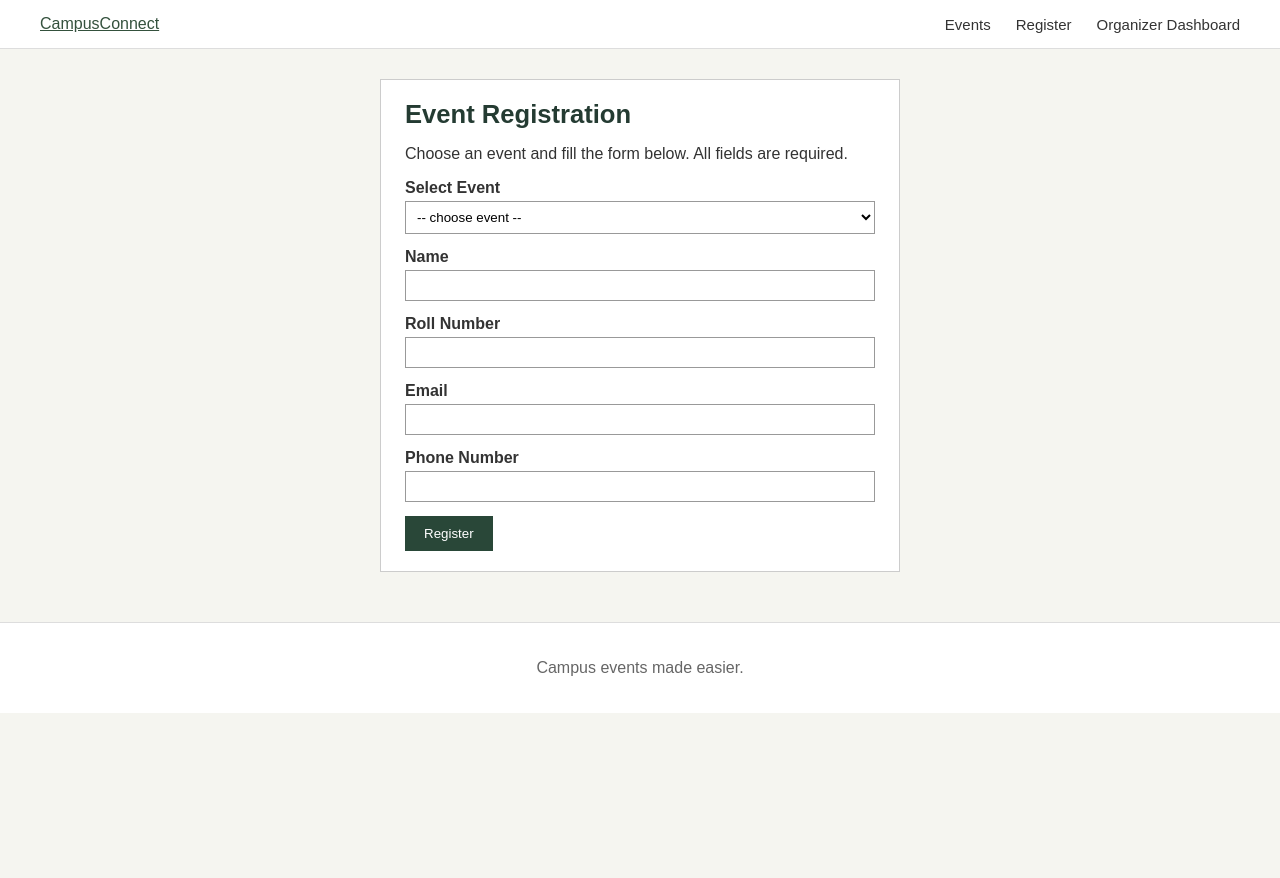
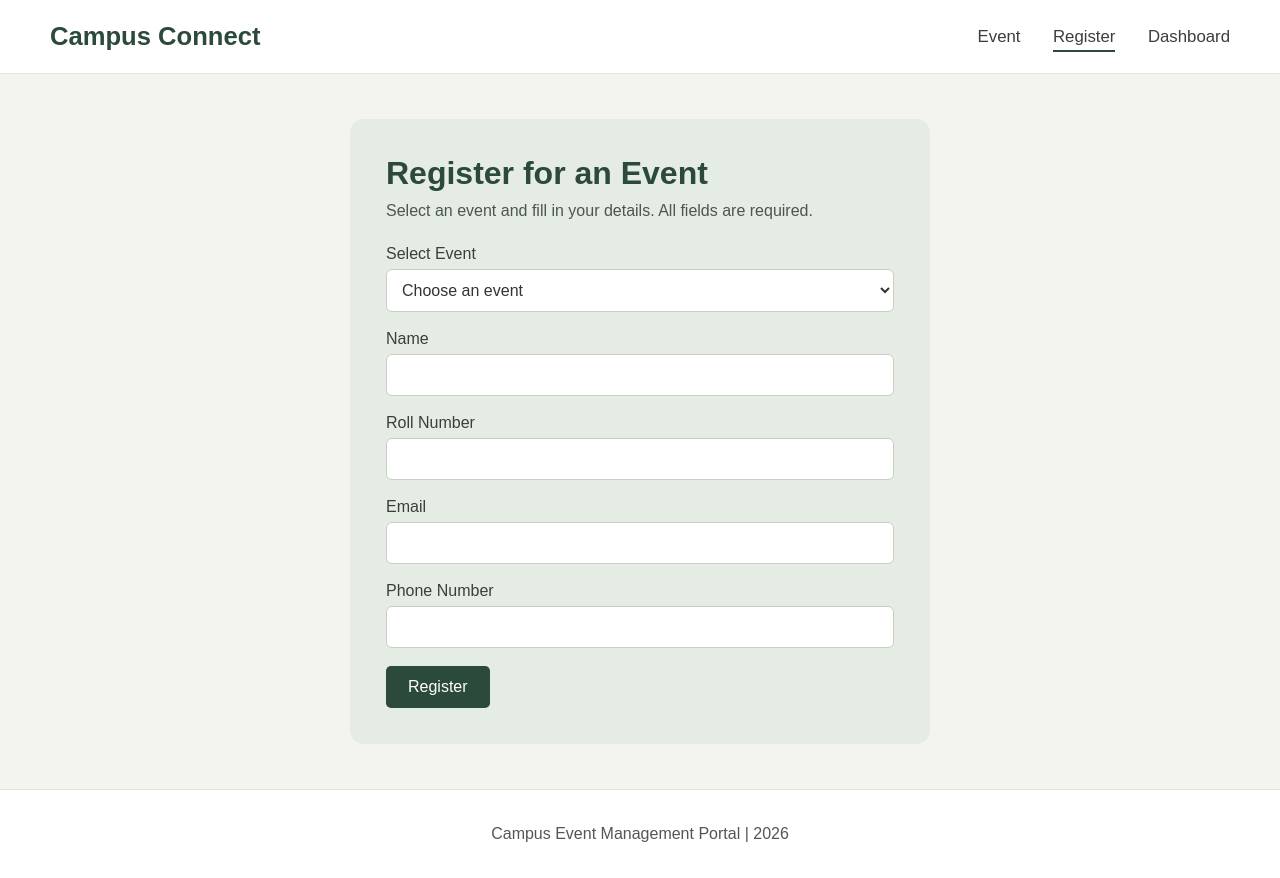
Before and after one commit to AyMi-2025/CSE326_Project, a plain HTML site: page register.html in a window 1280 px wide. Before the commit the page ends 800 px from the top, so only its background shows below. Drawn offline with Linux system fonts and the light colour scheme; a script that the page names is missing.

Commit message:
Updated the Navbar

```diff
--- a/dashboard.css
+++ b/dashboard.css
@@ -49,7 +49,7 @@ select {
     display: flex;
     align-items: center;
     justify-content: space-between;
-    gap: 24px;
+    gap: 50px;
 }
 
 .brand {
@@ -59,34 +59,15 @@ select {
     letter-spacing: -0.03em;
 }
 
-.nav-links {
-    display: flex;
-    align-items: center;
-    flex-wrap: wrap;
-    gap: 8px;
+.nav-links a {
+    margin-left: 28px;
+    font-size: 1.05rem;
+    padding-bottom: 4px;
 }
 
-.nav-links a {
-    display: inline-block;
-    padding: 9px 13px;
-
-    border-radius: 7px;
-    color: #555e58;
-    font-size: 0.94rem;
-
-    transition: background-color 160ms ease,
-                color 160ms ease;
-}
-
-.nav-links a:hover {
-    background: #eef2ec;
-    color: #243b32;
-}
-
-.nav-links a[aria-current="page"] {
-    background: #e8eee7;
-    color: #243b32;
-    font-weight: 600;
+.nav-links a:hover,
+.nav-links a.active {
+    border-bottom: 2px solid #2b4a3a;
 }
 
 
--- a/register.css
+++ b/register.css
@@ -1,112 +1,203 @@
-/* register.css - registration page */
+/* register.css - registration page (light theme, same look as index page) */
+
+* {
+    box-sizing: border-box;
+}
+
+body {
+    margin: 0;
+    background: #f4f4ee;
+    color: #3a3f3b;
+    font-family: Arial, Helvetica, sans-serif;
+    min-height: 100vh;
+    display: flex;
+    flex-direction: column;
+}
+
+a {
+    color: inherit;
+    text-decoration: none;
+}
+
+/* navbar */
+.navbar {
+    display: flex;
+    justify-content: space-between;
+    align-items: center;
+    padding: 22px 50px;
+    background: #ffffff;
+    border-bottom: 1px solid #e3e3dc;
+}
+
+.logo {
+    font-size: 1.6rem;
+    font-weight: bold;
+    color: #2b4a3a;
+}
+
+.nav-links a {
+    margin-left: 28px;
+    font-size: 1.05rem;
+    padding-bottom: 4px;
+}
+
+.nav-links a:hover,
+.nav-links a.active {
+    border-bottom: 2px solid #2b4a3a;
+}
+
+/* main part */
+main {
+    flex: 1;
+    width: 100%;
+    max-width: 620px;
+    margin: 0 auto;
+    padding: 45px 20px;
+}
+
+.hero-box {
+    background: #e5ece3;
+    padding: 36px;
+    border-radius: 14px;
+}
+
+.hero-box h1 {
+    margin: 0 0 10px;
+    font-size: 2rem;
+    color: #2b4a3a;
+}
+
+.sub-text {
+    margin: 0 0 25px;
+    color: #4d554f;
+}
 
 .hidden {
     display: none;
 }
 
-.reg-wrap {
-    max-width: 520px;
-    margin: 30px auto 50px;
-    padding: 20px 24px;
-    background: #ffffff;
-    border: 1px solid #cccccc;
-}
-
-.reg-wrap h1 {
-    margin: 0 0 8px;
-    font-size: 1.6rem;
-    color: #243b32;
-}
-
-.reg-wrap h2 {
-    margin: 0 0 8px;
-    font-size: 1.4rem;
-    color: #243b32;
-}
-
+/* form */
 .field {
-    margin-bottom: 14px;
+    margin-bottom: 18px;
 }
 
 .field label {
     display: block;
-    margin-bottom: 4px;
-    font-weight: bold;
+    margin-bottom: 6px;
 }
 
 .field input,
 .field select {
     width: 100%;
-    padding: 7px;
-    border: 1px solid #999999;
+    padding: 11px;
     background: #ffffff;
+    color: #333333;
+    border: 1px solid #c9cfc7;
+    border-radius: 6px;
+    font-size: 1rem;
 }
 
 .field input:focus,
 .field select:focus {
-    outline: 2px solid #294738;
+    outline: none;
+    border-color: #2b4a3a;
 }
 
 .field.invalid input,
 .field.invalid select {
-    border-color: red;
+    border-color: #c0392b;
 }
 
 .error {
     display: block;
-    color: red;
-    font-size: 0.85rem;
+    margin-top: 5px;
+    color: #c0392b;
+    font-size: 0.88rem;
 }
 
 #seatInfo {
     display: block;
-    margin-top: 3px;
-    color: #444444;
+    margin-top: 5px;
+    color: #5d665f;
 }
 
 #seatInfo.full {
-    color: red;
+    color: #c0392b;
 }
 
-.submit-button {
-    padding: 9px 18px;
-    border: 1px solid #294738;
-    background: #294738;
+/* button */
+.btn {
+    padding: 12px 22px;
+    background: #2b4a3a;
     color: #ffffff;
+    border: none;
+    border-radius: 5px;
+    font-size: 1rem;
     cursor: pointer;
 }
 
-.submit-button:hover {
-    background: #1f392c;
+.btn:hover {
+    background: #1f3a2c;
 }
 
-/* confirmation slip */
-.slip table {
+/* confirmation table */
+table {
     width: 100%;
-    margin: 14px 0 18px;
+    margin-bottom: 22px;
     border-collapse: collapse;
 }
 
-.slip th,
-.slip td {
-    padding: 7px 9px;
-    border: 1px solid #bbbbbb;
+th,
+td {
+    padding: 10px;
     text-align: left;
+    border-bottom: 1px solid #c8d3c6;
 }
 
-.slip th {
+th {
     width: 35%;
-    background: #eeeeee;
+    color: #4d554f;
+    font-weight: normal;
 }
 
-.slip a {
-    color: #294738;
+.back-link {
+    display: inline-block;
+    margin-left: 18px;
+    color: #2b4a3a;
     text-decoration: underline;
 }
 
+/* footer */
+.footer {
+    padding: 35px 20px;
+    text-align: center;
+    background: #ffffff;
+    border-top: 1px solid #e3e3dc;
+    color: #555555;
+}
+
+.footer p {
+    margin: 0;
+}
+
 @media (max-width: 600px) {
-    .reg-wrap {
-        margin: 15px auto 30px;
-        padding: 15px;
+    .navbar {
+        flex-direction: column;
+        align-items: flex-start;
+        gap: 10px;
+        padding: 16px 20px;
+    }
+
+    .nav-links a {
+        margin: 0 18px 0 0;
+    }
+
+    .hero-box {
+        padding: 24px 20px;
+    }
+
+    .back-link {
+        display: block;
+        margin: 15px 0 0;
     }
 }
--- a/register.html
+++ b/register.html
@@ -3,36 +3,31 @@
 <head>
     <meta charset="UTF-8">
     <meta name="viewport" content="width=device-width, initial-scale=1.0">
-    <title>Register - CampusConnect</title>
-    <link rel="stylesheet" href="style.css">
+    <title>Register - Campus Connect</title>
     <link rel="stylesheet" href="register.css">
 </head>
 <body>
-    <header class="site-header">
-        <nav class="navbar" aria-label="Main navigation">
-            <a class="brand" href="index.html">CampusConnect</a>
+    <header class="navbar">
+        <a class="logo" href="index.html">Campus Connect</a>
 
-            <div class="nav-links">
-                <a href="index.html">Events</a>
-                <a href="register.html" aria-current="page">Register</a>
-                <a href="dashboard.html">Organizer Dashboard</a>
-            </div>
+        <nav class="nav-links">
+            <a href="index.html">Event</a>
+            <a href="register.html" class="active">Register</a>
+            <a href="dashboard.html">Dashboard</a>
         </nav>
     </header>
 
     <main>
-        <div class="reg-wrap">
-
-            <div id="formSection">
-                <h1>Event Registration</h1>
-                <p>Choose an event and fill the form below. All fields are required.</p>
+        <section class="hero-box" id="formSection">
+            <h1>Register for an Event</h1>
+            <p class="sub-text">Select an event and fill in your details. All fields are required.</p>
 
             <form id="registerForm" novalidate>
 
                 <div class="field">
                     <label for="eventSelect">Select Event</label>
                     <select id="eventSelect">
-                            <option value="">-- choose event --</option>
+                        <option value="">Choose an event</option>
                     </select>
                     <small id="seatInfo"></small>
                     <span class="error" id="eventError"></span>
@@ -62,15 +57,15 @@
                     <span class="error" id="phoneError"></span>
                 </div>
 
-                    <button type="submit" class="submit-button">Register</button>
+                <button type="submit" class="btn">Register</button>
 
             </form>
-            </div>
+        </section>
 
         <!-- shown after successful registration -->
-            <div class="slip hidden" id="confirmation">
-                <h2>Registration Confirmed</h2>
-                <p>Your seat has been booked. Details are given below.</p>
+        <section class="hero-box hidden" id="confirmation">
+            <h1>Registration Confirmed</h1>
+            <p class="sub-text">Your seat has been booked. Details are given below.</p>
 
             <table>
                 <tr><th>Event</th><td id="slipEvent"></td></tr>
@@ -82,15 +77,13 @@
                 <tr><th>Phone</th><td id="slipPhone"></td></tr>
             </table>
 
-                <button type="button" id="registerAnother" class="submit-button">Register for another event</button>
-                <p><a href="index.html">Back to events</a></p>
-            </div>
-
-        </div>
+            <button type="button" id="registerAnother" class="btn">Register for another event</button>
+            <a class="back-link" href="index.html">Back to events</a>
+        </section>
     </main>
 
-    <footer class="site-footer">
-        <p>Campus events made easier.</p>
+    <footer class="footer">
+        <p>Campus Event Management Portal | 2026</p>
     </footer>
 
     <script src="register.js"></script>
--- a/style.css
+++ b/style.css
@@ -26,27 +26,26 @@ header {
     align-items: center;
     padding: 15px 40px;
 }
+a {
+    color: inherit;
+    text-decoration: none;
+}
 
 .brand {
     color: #34513d;
     margin: 0;
 }
 
-.nav-links {
-    display: flex;
-    gap: 25px;
+.nav-links a {
+    margin-left: 28px;
+    font-size: 1.05rem;
+    padding-bottom: 4px;
 }
 
-.nav-links a {
-    text-decoration: none;
-    color: #333333;
-    font-size: 15px;
+.nav-links a:hover,
+.nav-links a.active {
+    border-bottom: 2px solid #2b4a3a;
 }
-
-.nav-links a:hover {
-    color: #527b5b;
-}
-
 
 /* Main Content */
 
```
Lines whose indentation alone changed are shown as unchanged.
